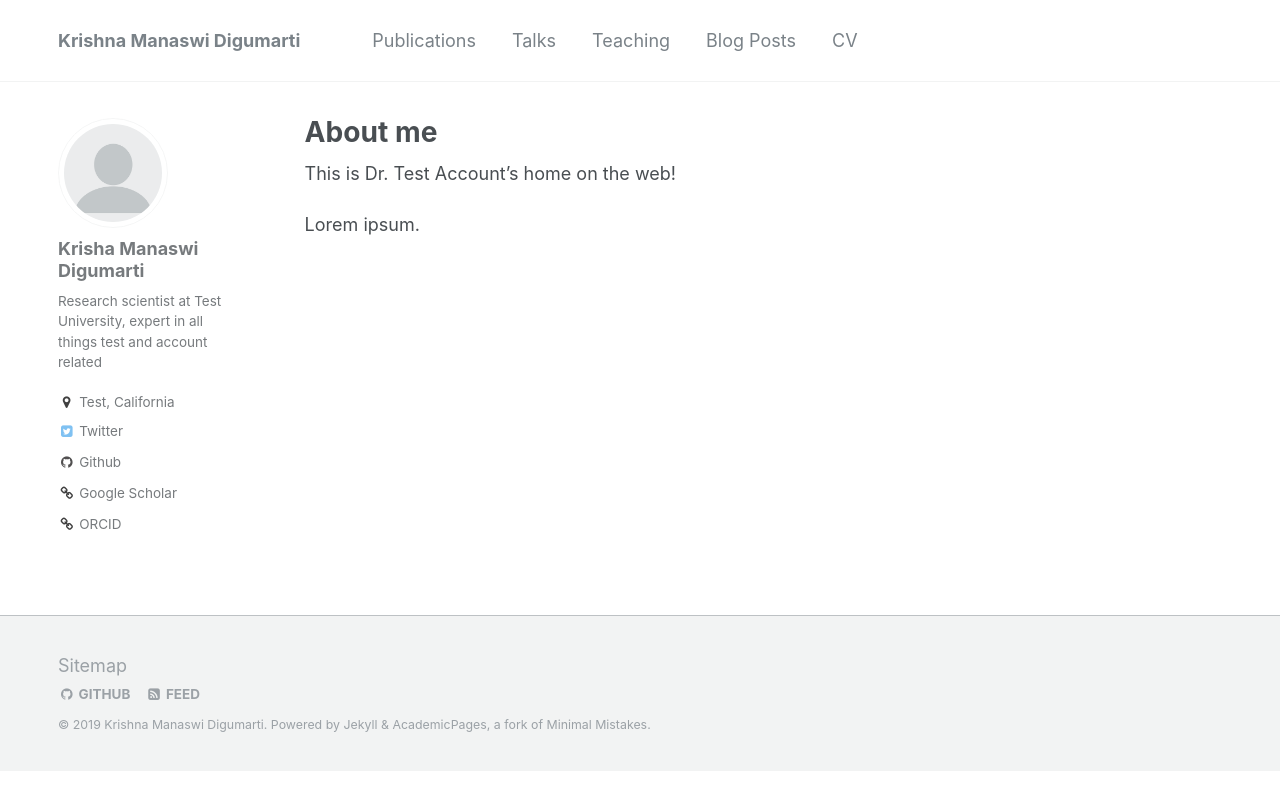
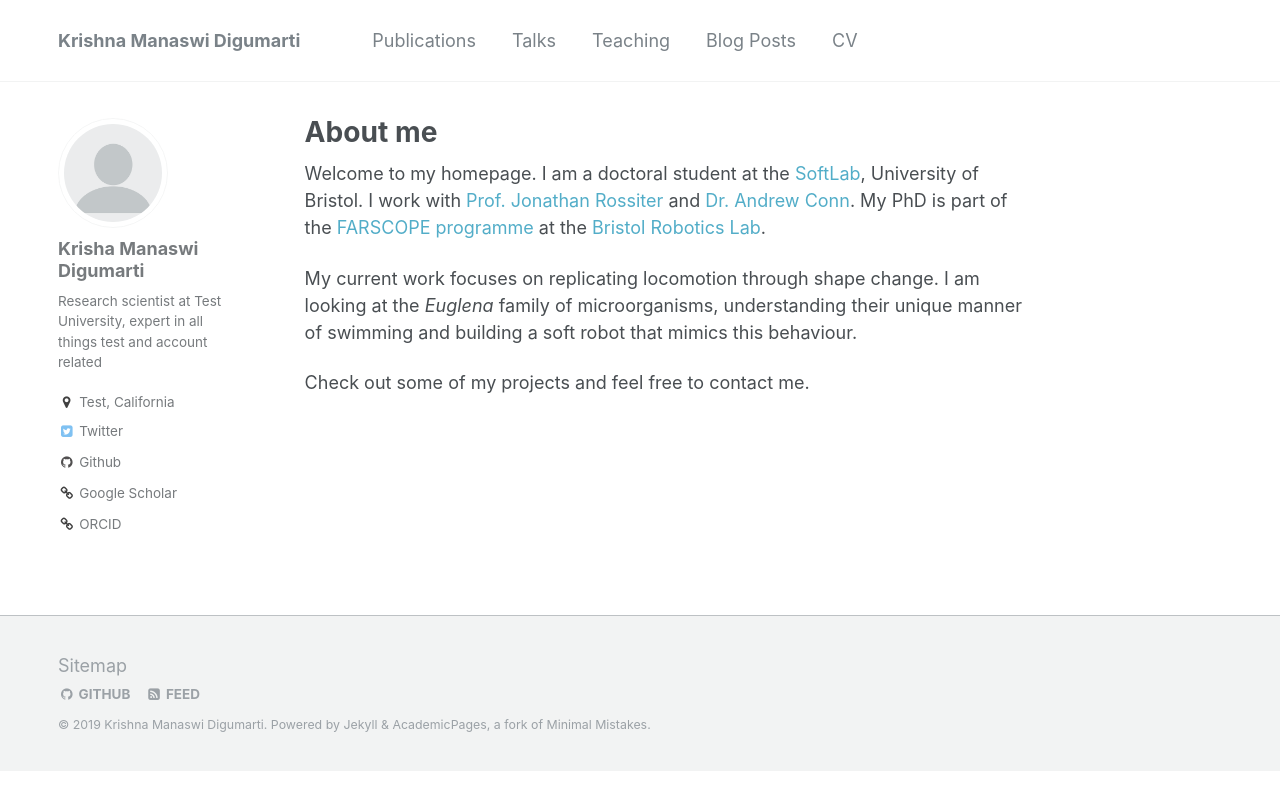
Before and after one commit to KrishnaManaswiD/KrishnaManaswiD.github.io, a Jekyll site: the page built from _pages/about.md, in a window 1280 px wide. Shown: the top 810 px of the page. Built offline with Jekyll 4.4.1, drawn with Linux system fonts in a browser that asks for light colours.

Commit message:
modified about page

```diff
--- a/_pages/about.md
+++ b/_pages/about.md
@@ -8,6 +8,9 @@ redirect_from:
   - /about.html
 ---
 
-This is Dr. Test Account's home on the web!
+Welcome to my homepage. I am a doctoral student at the [SoftLab](http://www.bristol.ac.uk/engineering/research/softlab/), University of Bristol. I work with [Prof. Jonathan Rossiter](http://www.bris.ac.uk/engineering/people/person/jonathan-m-rossiter/overview.html) and [Dr. Andrew Conn](http://www.bris.ac.uk/engineering/people/person/andrew-t-conn/overview.html).
+My PhD is part of the [FARSCOPE programme](http://farscope.bris.ac.uk/) at the [Bristol Robotics Lab](http://brl.ac.uk).
 
-Lorem ipsum.
+My current work focuses on replicating locomotion through shape change. I am looking at the *Euglena* family of microorganisms, understanding their unique manner of swimming and building a soft robot that mimics this behaviour.
+
+Check out some of my projects and feel free to contact me.
```
